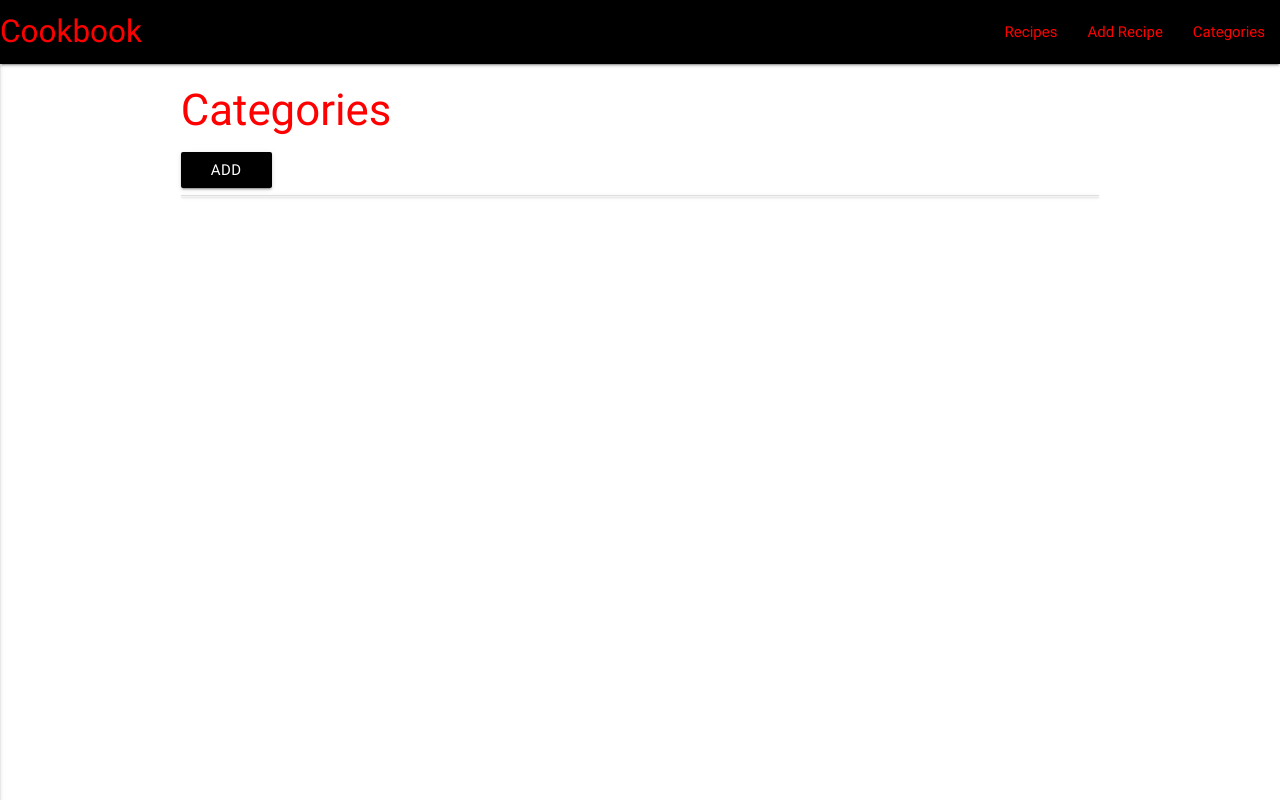
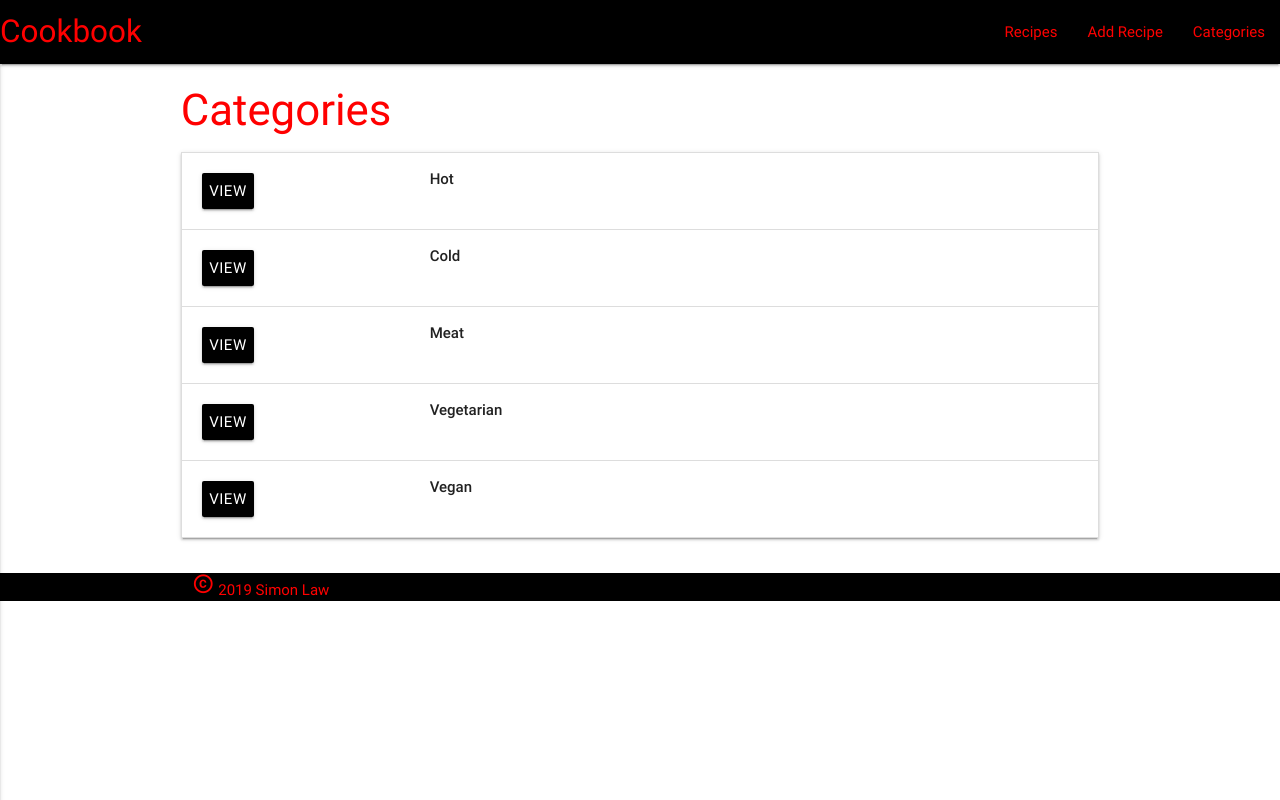
Before and after one commit to Code-Institute-Submissions/dcd-milestone-project-1, a Flask app: page /get_categories in a window 1280 px wide. Run offline with Flask 2, Linux system fonts and the light colour scheme; data that the repository does not hold is empty; some libraries are stand-ins or nearby versions.

Commit message:
modified html pages for each cvategory for recipes

```diff
--- a/app.py
+++ b/app.py
@@ -39,6 +39,7 @@ def update_recipe(recipes_id):
         'name': request.form.get('name'),
         'category': request.form.get('category'),
         'method': request.form.get('method'),
+        'ingredients': request.form.get('ingredients'),
     })
     return redirect(url_for('get_recipes'))
 
@@ -46,6 +47,26 @@ def update_recipe(recipes_id):
 def view_recipe(recipes_id):
     the_recipe = mongo.db.recipes.find_one({"_id": ObjectId(recipes_id)})
     return render_template('viewrecipe.html', recipes=the_recipe)
+
+@app.route('/hot')
+def hot():
+    return render_template('hot.html', recipes = mongo.db.recipes.find().sort("name"))
+
+@app.route('/cold')
+def cold():
+    return render_template('cold.html')
+
+@app.route('/meat')
+def meat():
+    return render_template('meat.html')
+
+@app.route('/vegetarian')
+def vegetarian():
+    return render_template('vegetarian.html')
+
+@app.route('/vegan')
+def vegan():
+    return render_template('vegan.html')
 
 
 @app.route('/delete_recipes/<recipes_id>')
--- a/static/css/style.css
+++ b/static/css/style.css
@@ -16,7 +16,6 @@ textarea.materialize-textarea:disabled+label, input[type=text]:not(.browser-defa
     color: #000;
 }
 
-/*input#disabled, .input-field .prefix ~ textarea, .input-field .prefix input,*/
 input, textarea {
     color: #ff0000;
 }
@@ -47,3 +46,21 @@ input[type=text].invalid:not(.browser-default), input[type=text].invalid:not(.br
     margin: 5px 5px;
     padding: 0 0.5em;
 }
+
+.footer {
+    background-color: #000;
+}
+
+footer a {
+    color: #ff0000;
+}
+
+.footer-icon-color {
+    color: #ff0000;
+}
+
+/* footer icon size */
+
+i.small {
+    font-size: 1.5em;
+}
--- a/templates/base.html
+++ b/templates/base.html
@@ -39,4 +39,12 @@
         </script>
 
     </body>
+    <footer class="footer">
+        <div class="row">
+            <div class="container">
+                <i class="material-icons prefix small footer-icon-color">copyright</i>
+                <a target="_blank" href="https://github.com/SimonLaw21">2019 Simon Law</a>
+            </div>
+        </div>
+    </footer>
 </html>
--- a/templates/categories.html
+++ b/templates/categories.html
@@ -4,19 +4,47 @@
 <div class ="row">
 
     <h3 class="header-color">Categories</h3>
-    <a href="{{url_for('add_category')}}" class="waves-effect waves-light btn">Add</a>
     <ul class="collapsible" data-collapsible="accordion">
-         {% for category in categories %}
         <li>
             <div class="collapsible-header">
-                <a href="{{url_for('delete_category', category_id=category._id)}}" class="waves-effect waves-light btn btn_small">Delete</a>
-                <a href="{{url_for('edit_category', category_id =category._id)}}" class="waves-effect waves-light btn btn_small">Edit</a>
+                <a href="{{url_for('hot')}}" class="waves-effect waves-light btn btn_small">View</a>
                 <div class="recipe_header col s9">
-                    <strong>{{category.category}}</strong>
+                    <strong>Hot</strong>
                 </div>
             </div>
         </li>
-         {% endfor %}
+        <li>
+            <div class="collapsible-header">
+                <a href="{{url_for('cold')}}" class="waves-effect waves-light btn btn_small">View</a>
+                <div class="recipe_header col s9">
+                    <strong>Cold</strong>
+                </div>
+            </div>
+        </li>
+        <li>
+            <div class="collapsible-header">
+                <a href="{{url_for('meat')}}" class="waves-effect waves-light btn btn_small">View</a>
+                <div class="recipe_header col s9">
+                    <strong>Meat</strong>
+                </div>
+            </div>
+        </li>
+        <li>
+            <div class="collapsible-header">
+                <a href="{{url_for('vegetarian')}}" class="waves-effect waves-light btn btn_small">View</a>
+                <div class="recipe_header col s9">
+                    <strong>Vegetarian</strong>
+                </div>
+            </div>
+        </li>
+        <li>
+            <div class="collapsible-header">
+                <a href="{{url_for('vegan')}}" class="waves-effect waves-light btn btn_small">View</a>
+                <div class="recipe_header col s9">
+                    <strong>Vegan</strong>
+                </div>
+            </div>
+        </li>
       </ul>
 </div>
 
```
Also changed, not shown: templates/hot.html (added, +24 -0 lines).
